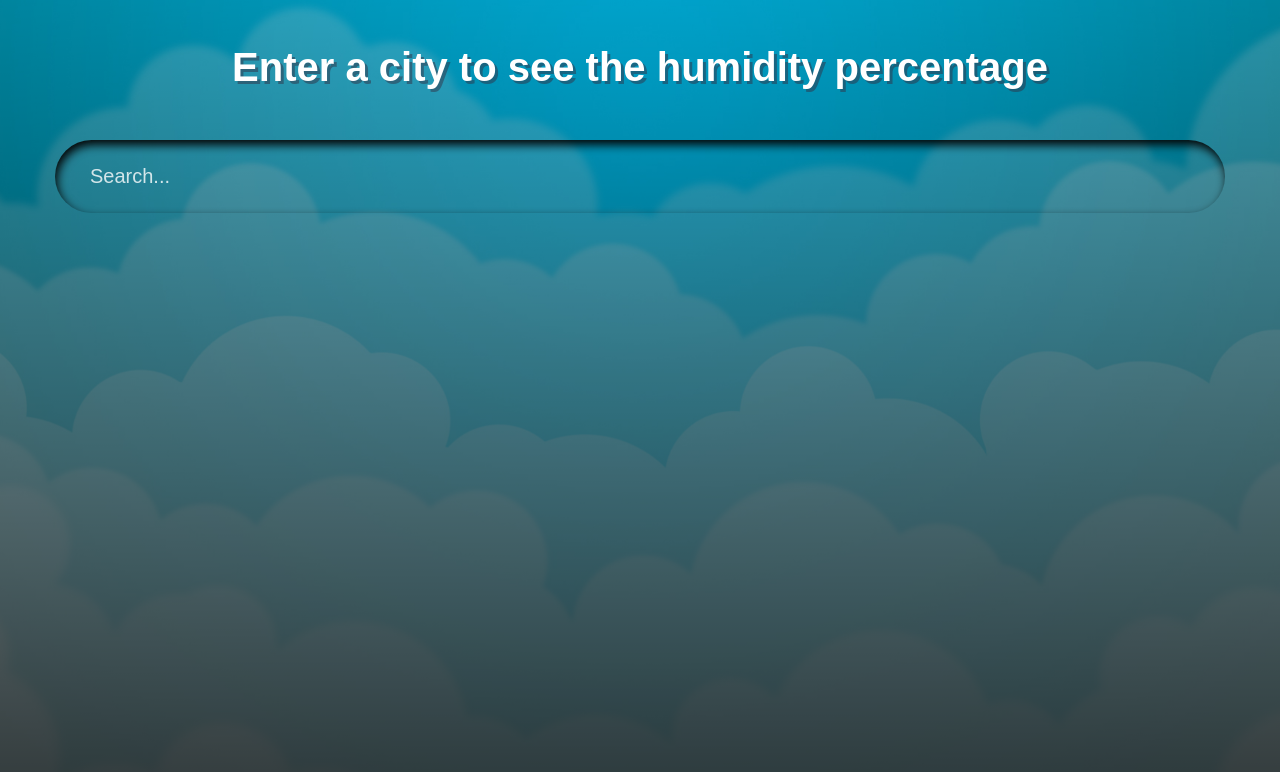
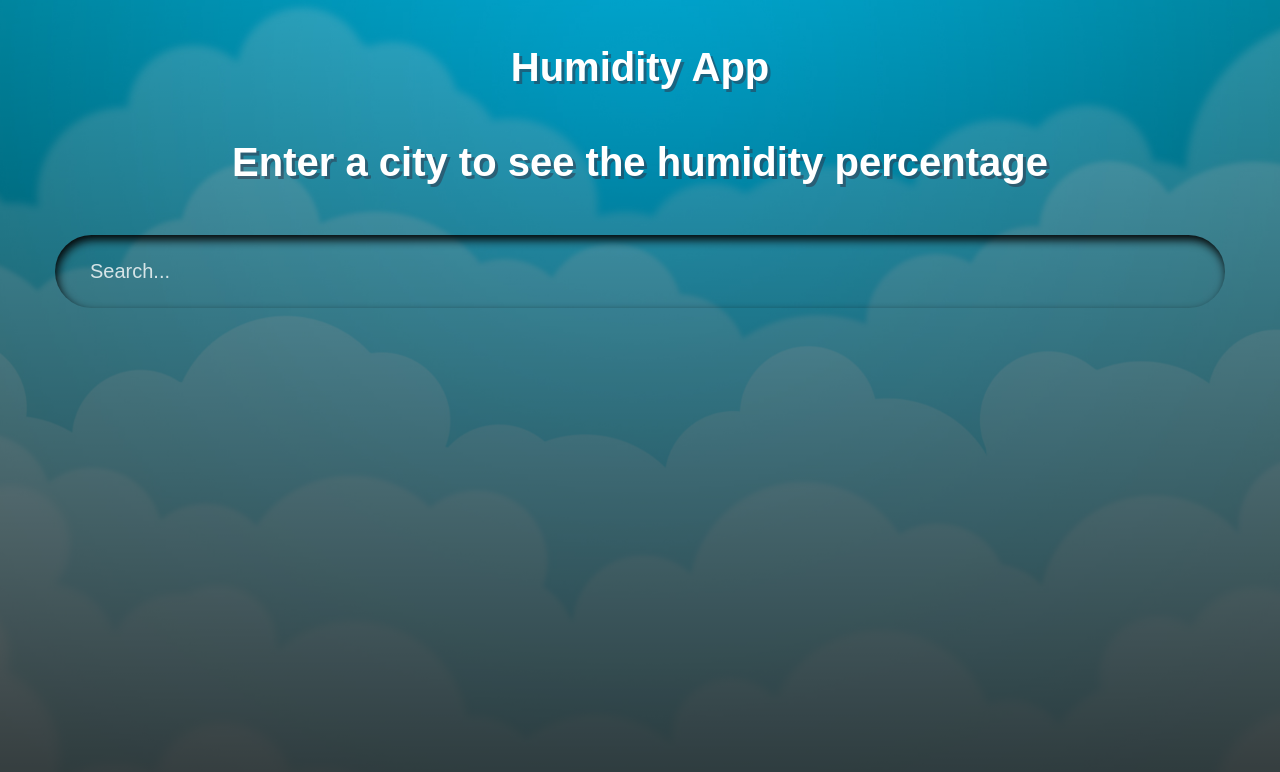
Before and after one commit to SebastianS888S/Humidity_app, a React (Create React App) app: page / in a window 1280 px wide. Shown: the top 772 px of the page. Built offline with nearby package versions, Linux system fonts and the light colour scheme.

Commit message:
title update

```diff
--- a/src/App.js
+++ b/src/App.js
@@ -59,6 +59,7 @@ function App() {
   return (
     <div className="app">
       <main>
+      <div className="title">Humidity App</div>
         <div className="title">Enter a city to see the humidity percentage</div>
         <div className="search-box">
           <input
```
